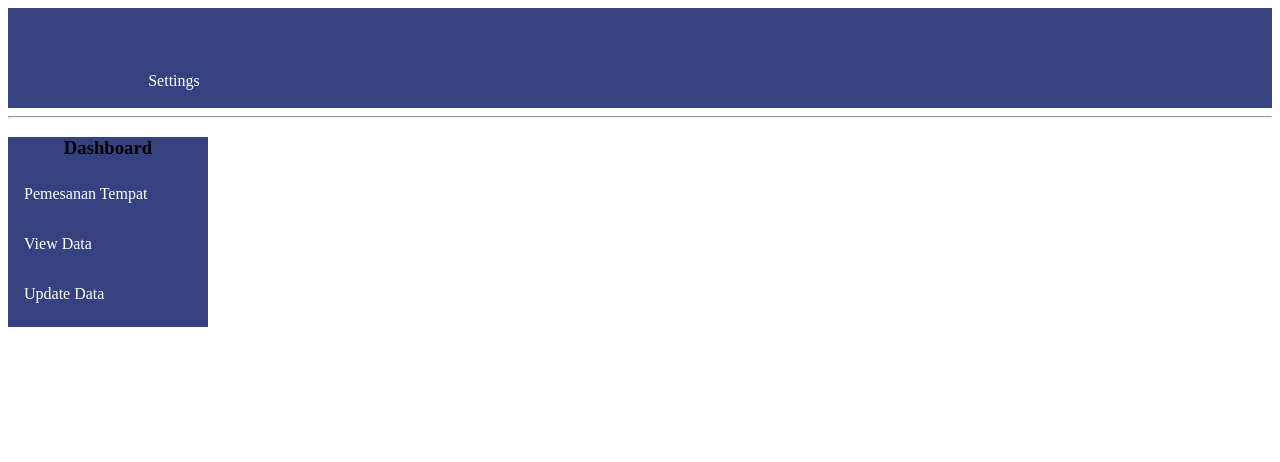
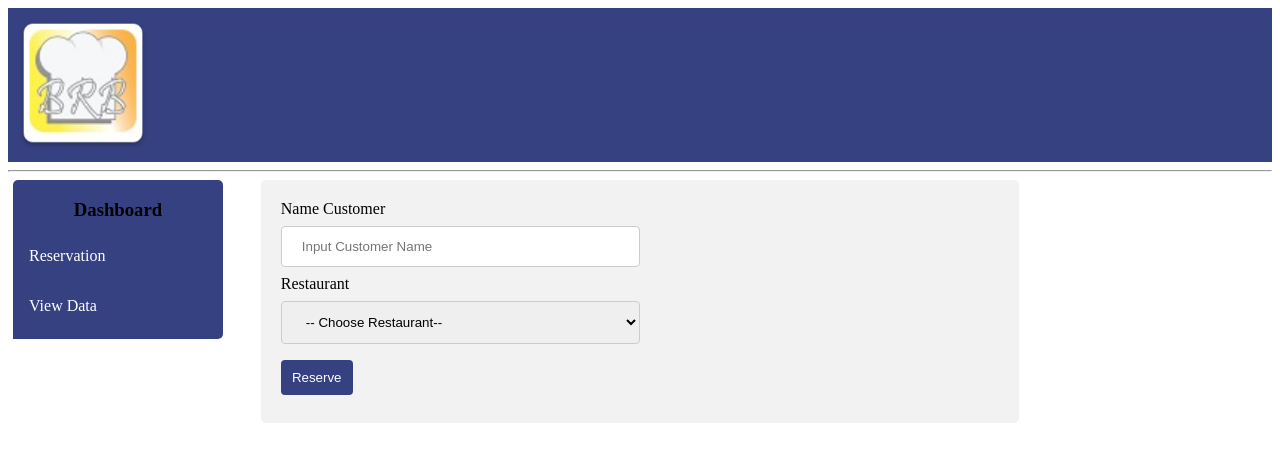
Before and after one commit to ridhomaulana6706150032/Bukan-Reservasi-Biasa, a PHP site: page / in a window 1280 px wide. Shown: the top 462 px of the page. Run offline with PHP 8.4, Linux system fonts and the light colour scheme; the visitor is signed in with stand-in values (Sample User, id 1); data comes from the database, SQL or seed files in the repository; both versions use the stored data as it was after the commit; data that the repository does not hold is empty.

Commit message:
FINAL COMMIT

```diff
--- /dev/null
+++ b/css/form.css
@@ -0,0 +1,33 @@
+input[type=text], select {
+    width: 50%;
+    padding: 12px 20px;
+    margin: 8px 0;
+    display: inline-block;
+    border: 1px solid #ccc;
+    border-radius: 4px;
+    box-sizing: border-box;
+}
+
+input[type=submit] {
+    width: 10%;
+    background-color: #364182;
+    color: white;
+    padding: 10px;
+    margin: 8px 0;
+    border: none;
+    border-radius: 4px;
+    cursor: pointer;
+}
+
+input[type=submit]:hover {
+    background-color: #4758bc;
+}
+
+form {
+    border-radius: 5px;
+    padding: 20px;
+	background-color: #f2f2f2;
+	margin-right: 20%;
+	margin-left : 20%;
+	margin-top: 3px;
+}
--- /dev/null
+++ b/css/navbar-logo.css
@@ -0,0 +1,42 @@
+nav {
+	width: 100%;
+}
+
+
+nav ul {
+    list-style-type: none;
+    margin: 0;
+    padding: 0;
+    overflow: hidden;
+    background-color: #364182;
+}
+
+nav ul li {
+    float: right;
+}
+
+nav li a {
+    display: block;
+    color: white;
+    text-align: center;
+    padding: 14px 16px;
+    text-decoration: none;
+}
+nav ul li a.dropnya {
+    display: inline-block;
+    color: white;
+    text-align: center;
+    padding: 14px 16px;
+    text-decoration: none;
+    width: 300px;
+	vertical-align:middle;
+	margin-top:60px;
+}
+
+
+nav li a:hover:not(.active) {
+    background-color: #314bea;
+}
+
+.active {
+    background-color: #4CAF50;
--- a/css/navbar-style.css
+++ b/css/navbar-style.css
@@ -4,23 +4,12 @@
     padding: 0;
     overflow: hidden;
     background-color: #364182;
-
 }
 
 li {
-    float: left;
 	height: 50px;
-
-}
-
-
-li a, .dropbtn {
-    display: inline-block;
-    color: white;
-    text-align: center;
-    padding: 14px 16px;
-    text-decoration: none;
-    width: 300px;
+	vertical-align:middle;
+	float: top;
 }
 
 ul li a:hover, .dropdown:hover .dropbtn {
@@ -29,13 +18,15 @@
 
 li.dropdown {
     display: inline-block;
+	float: right;
+	vertical-align:middle;
 }
 
 .dropdown-content {
     display: none;
     position: absolute;
     background-color: silver;
-    min-width: 160px;
+    min-width: 200px;
     box-shadow: 0px 8px 16px 0px rgba(0,0,0,0.2);
     z-index: 1;
 }
@@ -46,6 +37,8 @@
     text-decoration: none;
     display: block;
     text-align: left;
+	min-width: 300px;
+	vertical-align:middle;
 }
 
 .dropdown-content a:hover {background-color: #89bee5}
--- a/css/sidebar.css
+++ b/css/sidebar.css
@@ -1,20 +1,7 @@
-#container{
-	width: 100%;
-	height: 500px;
-}
 .sidebar{
 	width: 210px;
     height: 100%;
-    margin-top: -15px;
+	border-radius: 5px;
     margin-left: 5px;
     float: left;
 }
-li{
-	margin-top: 20px;
-}
-#content{
-	width: 800px;
-	height: 100%;
-	float: left;
-	padding: 100px;
-}
--- a/index.php
+++ b/index.php
@@ -3,37 +3,74 @@
 	session_start();
 	if (empty($_SESSION['username'])) {
 		header("location: login.php");
-	}
+	} else {
 ?>
 <html>
 <head>
 <title>DASHBOARD</title>
 <link rel='stylesheet' type='text/css' href='css/navbar-style.css'>
 <link rel='stylesheet' type='text/css' href='css/tes.css'>
+<link rel='stylesheet' type='text/css' href='css/sidebar.css'>
+<link rel='stylesheet' type='text/css' href='css/form.css'>
+<link rel='stylesheet' type='text/css' href='css/navbar-logo.css'>
+<script type='text/javascript' src='ajax/ajax.js'></script>
 </head>
 <body>
 
-<ul>
-  <li><a href="#home"></a></li>
-  <li><a href="#"> </a></li>
-  <li><a href="#"> </a></li>
+<nav>
+	<ul>
+		<a class = "logo" href = "index.php">
+			<img src = "img/logoapp.png" width = "150" height = "150">
+		</a>
   <li class="dropdown">
-    <a href="javascript:void(0)" class="dropbtn">Settings</a>
+    <a href="javascript:void(0)" class="dropnya"><?php
+													  include ("connection.php");
+													  $sql =("SELECT * FROM register");
+													  if ($_SESSION['username']){
+													   $user_login = $_SESSION['username'];
+													  }
+													  $sql_user = mysqli_query($conn,"SELECT nama FROM register WHERE username = '$user_login'");
+													  $data_user = mysqli_fetch_array($sql_user);
+													  echo ucwords($data_user['nama']);
+													  ?></a>
     <div class="dropdown-content">
-
       <a href="#">Profile</a>
       <a href="logout.php">Logout</a>
     </div>
   </li>
 </ul>
+</nav>
+
 <hr>
 <div class="sidebar">
-    <h3 align ="center" color= "white";>Dashboard</h3>
+    <h3 align ="center" color= "white">Dashboard</h3>
 	<ul>
-      <li><a href="index.php">Pemesanan Tempat</a></li>
-      <li><a href="#">View Data</a></li>
-      <li><a href="#">Update Data</a></li>
+      <li><a href="index.php">Reservation</a></li>
+      <li><a href="viewdata.php">View Data</a></li>
     </ul>
   </div>
+  <div class="reservasi">
+				<form method = "get" action = "insert_data.php">
+						<label for = "cname"> Name Customer	</label><br>
+							<input type = "text" name = "namacust" placeholder= "Input Customer Name"><br>
+							<label for = "restoran"> Restaurant </label><br>
+								<select name = "nrestaurant" id="restaurant" onChange="showMeja(this.value)">
+								<option>-- Choose Restaurant--</option><br>
+								<?php
+									include 'connection.php';
+									$sql = mysqli_query($conn, "SELECT * FROM restoran");
+									while($data = mysqli_fetch_array($sql)){
+										echo "<option value='".$data['id_restoran']."'>(".$data['id_restoran'].")".$data['nama_restoran']."</option>";
+									}
+								?>
+</select><br>
+<div id = "meja">
+</div>
+  		<input type = "submit" name = "reservasi" value = "Reserve" class="btn btn=small btn-primary">
+	</form>
+	</div>
 </body>
 </html>
+<?php
+}
+?>
--- a/login.php
+++ b/login.php
@@ -10,7 +10,7 @@
 			<div class="form-login">
 				<form method = "post" action = "sessionlogin.php"><br>
 					<label for = "uname">Username	</label><br>
-					<input class="w3-input w3-border w3-round-large" name="username" type="text" placeholder="Input Your Username"><br/><br>
+					<input class="w3-input w3-border w3-round-large" name="usern" type="text" placeholder="Input Your Username"><br/><br>
 					<label for = "pass">Password	</label><br>
 					<input class="w3-input w3-border w3-round-large" name="password" type="password" placeholder="Input Your password"><br/></br>
 					<input type = "submit" name = "login" value = "Log In" class="btn btn=small btn-primary">
```
Also changed, not shown: brb.sql (+73 -1 lines), css/table.css (added, +18 -0 lines), logout.php (+48 -8 lines), sessionlogin.php (+13 -4 lines), viewdata.php (+12 -8 lines), css/bootstrap.css, img/logoapp.png (added), register.php (line endings or trailing spaces).
